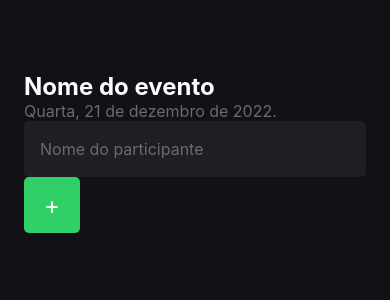
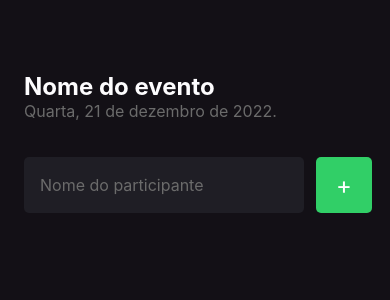
Before and after one commit to JeanneLima/app-im-here, a React Native app: screen / in a window 390 px wide. Shown: the top 300 px of the page. Built offline with nearby package versions, Linux system fonts and the light colour scheme.

Commit message:
feat(home): change layout of input and add participant button

```diff
--- a/src/screens/Home/index.tsx
+++ b/src/screens/Home/index.tsx
@@ -1,9 +1,9 @@
 import { Text, TextInput, TouchableOpacity, View } from 'react-native';
-import { styles } from "./styles";
+import { styles } from './styles';
 
 export default function Home() {
   function handleParticipantAdd() {
-    console.log("Você clicou no botão de adicionar!")
+    console.log('Você clicou no botão de adicionar!')
   }
 
   return (
@@ -16,10 +16,11 @@ export default function Home() {
         Quarta, 21 de dezembro de 2022.
       </Text>
 
+      <View style={styles.form}>
         <TextInput
           style={styles.input}
-        placeholder="Nome do participante"
-        placeholderTextColor="#6B6B6B"
+          placeholder='Nome do participante'
+          placeholderTextColor='#6B6B6B'
         />
 
         <TouchableOpacity
@@ -31,5 +32,6 @@ export default function Home() {
           </Text>
         </TouchableOpacity>
       </View>
+    </View>
   );
 }
--- a/src/screens/Home/styles.ts
+++ b/src/screens/Home/styles.ts
@@ -17,23 +17,31 @@ export const styles = StyleSheet.create({
     fontSize: 16
   },
   input: {
+    flex: 1,
     height: 56,
     backgroundColor: '#1F1E25',
     borderRadius: 5,
-    color: "#FFF",
+    color: '#FFF',
     padding: 16,
-    fontSize: 16
+    fontSize: 16,
+    marginRight: 12
   },
   button: {
     width: 56,
     height: 56,
     borderRadius: 5,
-    backgroundColor: "#31CF67",
-    alignItems: "center",
-    justifyContent: "center"
+    backgroundColor: '#31CF67',
+    alignItems: 'center',
+    justifyContent: 'center'
   },
   buttonText: {
-    color: "#FFF",
+    color: '#FFF',
     fontSize: 24
   },
+  form: {
+    width: '100%',
+    flexDirection: 'row',
+    marginTop: 36,
+    marginBottom: 42
+  }
 })
```
Lines whose indentation alone changed are shown as unchanged.
